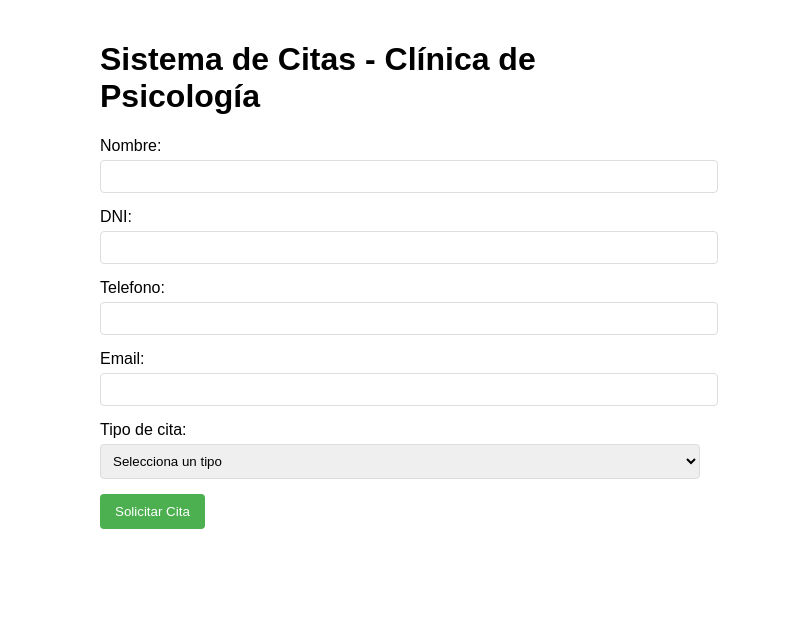
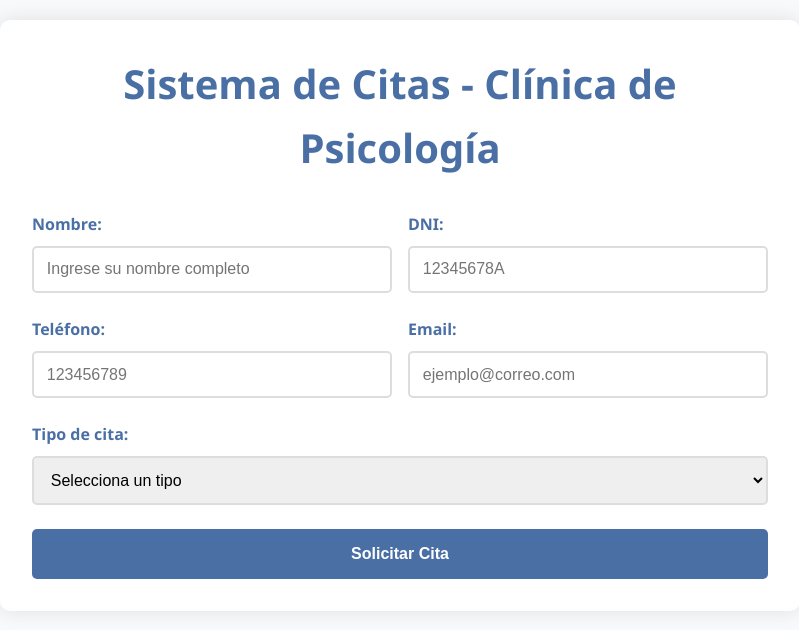
Before and after one commit to rafaelmontes8/AppCitas, a PHP site: page / in a window 1280 px wide. Shown: the top 630 px of the page, without its empty margins (240-1039 px from the left). Run offline with PHP 8.4, Linux system fonts and the light colour scheme; data that the repository does not hold is empty.

Commit message:
mejoras visuales y incluido  Post/Redirect/Get (PRG)

```diff
--- a/public_html/index.php
+++ b/public_html/index.php
@@ -128,8 +128,12 @@ if ($_SERVER['REQUEST_METHOD'] === 'POST') {
 
                 if ($stmt->execute()) {
                     $connection->commit();
-                    $message = "Cita asignada correctamente para el " . date('d/m/Y H:i', strtotime($appointment_datetime));
-                    break; // Exit retry loop on success
+                    // Store success message in session
+                    session_start();
+                    $_SESSION['success_message'] = "Appointment scheduled successfully for " . date('d/m/Y H:i', strtotime($appointment_datetime));
+                    // Redirect to the same page
+                    header('Location: ' . $_SERVER['PHP_SELF']);
+                    exit;
                 } else {
                     throw new Exception("Error scheduling appointment");
                 }
@@ -155,6 +159,17 @@ if ($_SERVER['REQUEST_METHOD'] === 'POST') {
         }
     }
 }
+
+// Start session at the beginning of the file
+session_start();
+
+// Get success message from session if it exists
+$message = $_SESSION['success_message'] ?? null;
+
+// Clear the message from session after displaying it
+if (isset($_SESSION['success_message'])) {
+    unset($_SESSION['success_message']);
+}
 ?>
 <!DOCTYPE html>
 <html lang="es">
@@ -163,44 +178,128 @@ if ($_SERVER['REQUEST_METHOD'] === 'POST') {
     <meta name="viewport" content="width=device-width, initial-scale=1.0">
     <title>Sistema de Citas - Clínica de Psicología</title>
     <style>
+        :root {
+            --primary-color: #4a6fa5;
+            --secondary-color: #6c8fc7;
+            --success-color: #28a745;
+            --error-color: #dc3545;
+            --background-color: #f8f9fa;
+            --text-color: #333;
+        }
+
+        * {
+            margin: 0;
+            padding: 0;
+            box-sizing: border-box;
+        }
+
         body {
-            font-family: Arial, sans-serif;
-            max-width: 600px;
-            margin: 0 auto;
+            font-family: 'Segoe UI', Tahoma, Geneva, Verdana, sans-serif;
+            line-height: 1.6;
+            background-color: var(--background-color);
+            color: var(--text-color);
             padding: 20px;
         }
+
+        .container {
+            max-width: 800px;
+            margin: 0 auto;
+            background: white;
+            padding: 2rem;
+            border-radius: 10px;
+            box-shadow: 0 0 20px rgba(0, 0, 0, 0.1);
+        }
+
+        h1 {
+            text-align: center;
+            color: var(--primary-color);
+            margin-bottom: 2rem;
+            font-size: 2.5rem;
+        }
+
         .form-group {
-            margin-bottom: 15px;
+            margin-bottom: 1.5rem;
         }
+
         label {
             display: block;
-            margin-bottom: 5px;
+            margin-bottom: 0.5rem;
+            font-weight: 600;
+            color: var(--primary-color);
         }
+
         input, select {
             width: 100%;
-            padding: 8px;
-            border: 1px solid #ddd;
-            border-radius: 4px;
+            padding: 0.8rem;
+            border: 2px solid #ddd;
+            border-radius: 5px;
+            font-size: 1rem;
+            transition: border-color 0.3s ease;
         }
+
+        input:focus, select:focus {
+            outline: none;
+            border-color: var(--primary-color);
+        }
+
         button {
-            background-color: #4CAF50;
+            background-color: var(--primary-color);
             color: white;
-            padding: 10px 15px;
+            padding: 1rem 2rem;
             border: none;
-            border-radius: 4px;
+            border-radius: 5px;
             cursor: pointer;
+            font-size: 1rem;
+            font-weight: 600;
+            width: 100%;
+            transition: background-color 0.3s ease;
         }
+
+        button:hover {
+            background-color: var(--secondary-color);
+        }
+
         .error {
-            color: red;
-            margin-bottom: 10px;
+            color: var(--error-color);
+            margin-bottom: 1rem;
+            padding: 0.8rem;
+            background-color: #f8d7da;
+            border: 1px solid #f5c6cb;
+            border-radius: 5px;
         }
+
         .success {
-            color: green;
-            margin-bottom: 10px;
+            color: var(--success-color);
+            margin-bottom: 1rem;
+            padding: 0.8rem;
+            background-color: #d4edda;
+            border: 1px solid #c3e6cb;
+            border-radius: 5px;
+        }
+
+        .form-row {
+            display: grid;
+            grid-template-columns: 1fr 1fr;
+            gap: 1rem;
+        }
+
+        @media (max-width: 768px) {
+            .form-row {
+                grid-template-columns: 1fr;
+            }
+
+            .container {
+                padding: 1rem;
+            }
+
+            h1 {
+                font-size: 2rem;
+            }
         }
     </style>
 </head>
 <body>
+    <div class="container">
         <h1>Sistema de Citas - Clínica de Psicología</h1>
 
         <?php if (!empty($errors)): ?>
@@ -218,24 +317,28 @@ if ($_SERVER['REQUEST_METHOD'] === 'POST') {
         <?php endif; ?>
 
         <form id="appointmentForm" method="POST">
+            <div class="form-row">
                 <div class="form-group">
                     <label for="name">Nombre:</label>
-            <input type="text" id="name" name="name" required>
+                    <input type="text" id="name" name="name" required placeholder="Ingrese su nombre completo">
                 </div>
 
                 <div class="form-group">
                     <label for="dni">DNI:</label>
-            <input type="text" id="dni" name="dni" required pattern="[0-9]{8}[A-Z]">
+                    <input type="text" id="dni" name="dni" required pattern="[0-9]{8}[A-Z]" placeholder="12345678A">
+                </div>
             </div>
 
+            <div class="form-row">
                 <div class="form-group">
-            <label for="phone">Telefono:</label>
-            <input type="tel" id="phone" name="phone" required pattern="[0-9]{9}">
+                    <label for="phone">Teléfono:</label>
+                    <input type="tel" id="phone" name="phone" required pattern="[0-9]{9}" placeholder="123456789">
                 </div>
 
                 <div class="form-group">
                     <label for="email">Email:</label>
-            <input type="email" id="email" name="email" required>
+                    <input type="email" id="email" name="email" required placeholder="ejemplo@correo.com">
+                </div>
             </div>
 
             <div class="form-group">
@@ -243,12 +346,13 @@ if ($_SERVER['REQUEST_METHOD'] === 'POST') {
                 <select id="appointment_type" name="appointment_type" required>
                     <option value="">Selecciona un tipo</option>
                     <option value="FIRST_VISIT">Primera consulta</option>
-                <option value="FOLLOW_UP" disabled>Revision</option>
+                    <option value="FOLLOW_UP" disabled>Revisión</option>
                 </select>
             </div>
 
             <button type="submit">Solicitar Cita</button>
         </form>
+    </div>
 
     <script>
         document.getElementById('dni').addEventListener('blur', function() {
```
Lines whose indentation alone changed are shown as unchanged.
